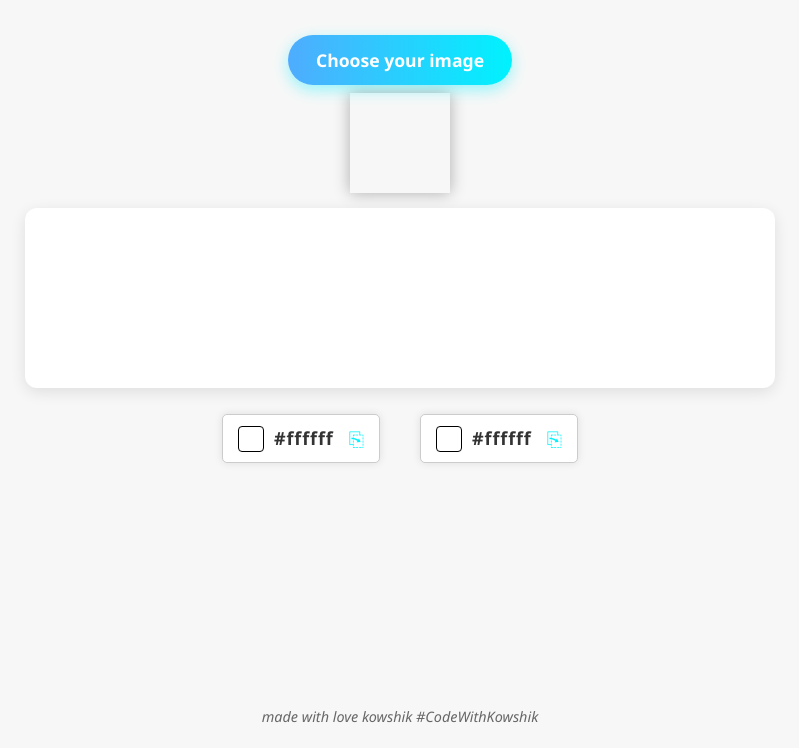
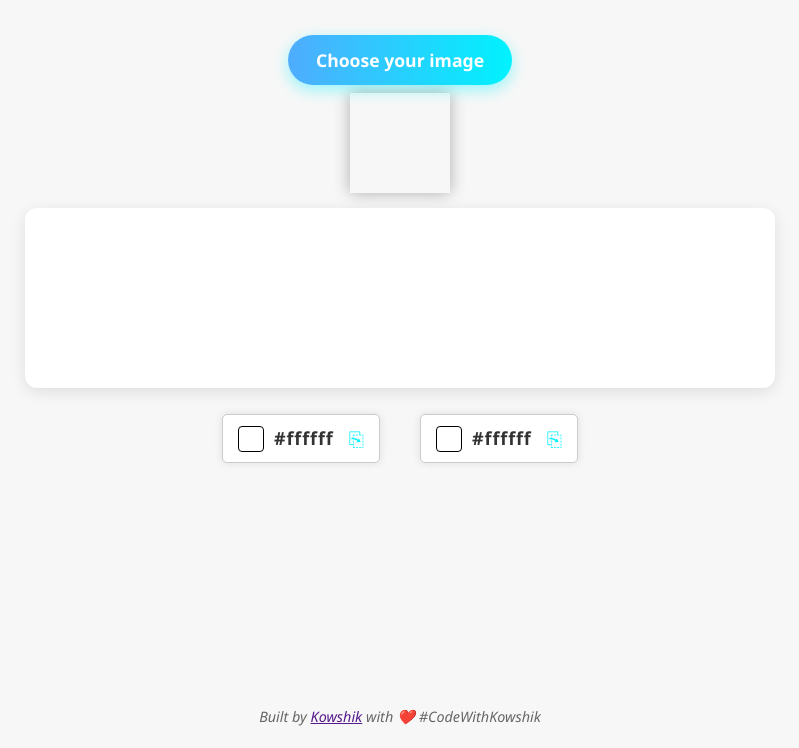
Before and after one commit to KowshikKolvekar/image-color-picker, a plain HTML site: page index.html in a window 1280 px wide. Shown: the part 92-840 px from the top of the page, without its empty margins (240-1039 px from the left). Drawn offline with Linux system fonts and the light colour scheme.

Commit message:
Update index.html

```diff
--- a/index.html
+++ b/index.html
@@ -173,7 +173,9 @@
     </div>
   </div>
 
-  <footer>made with love kowshik #CodeWithKowshik</footer>
+ <footer>
+    Built by <a href="" target="_blank">Kowshik</a> with ❤️ #CodeWithKowshik
+  </footer>
 
   <script>
     const imageInput = document.getElementById("imageInput");
```
